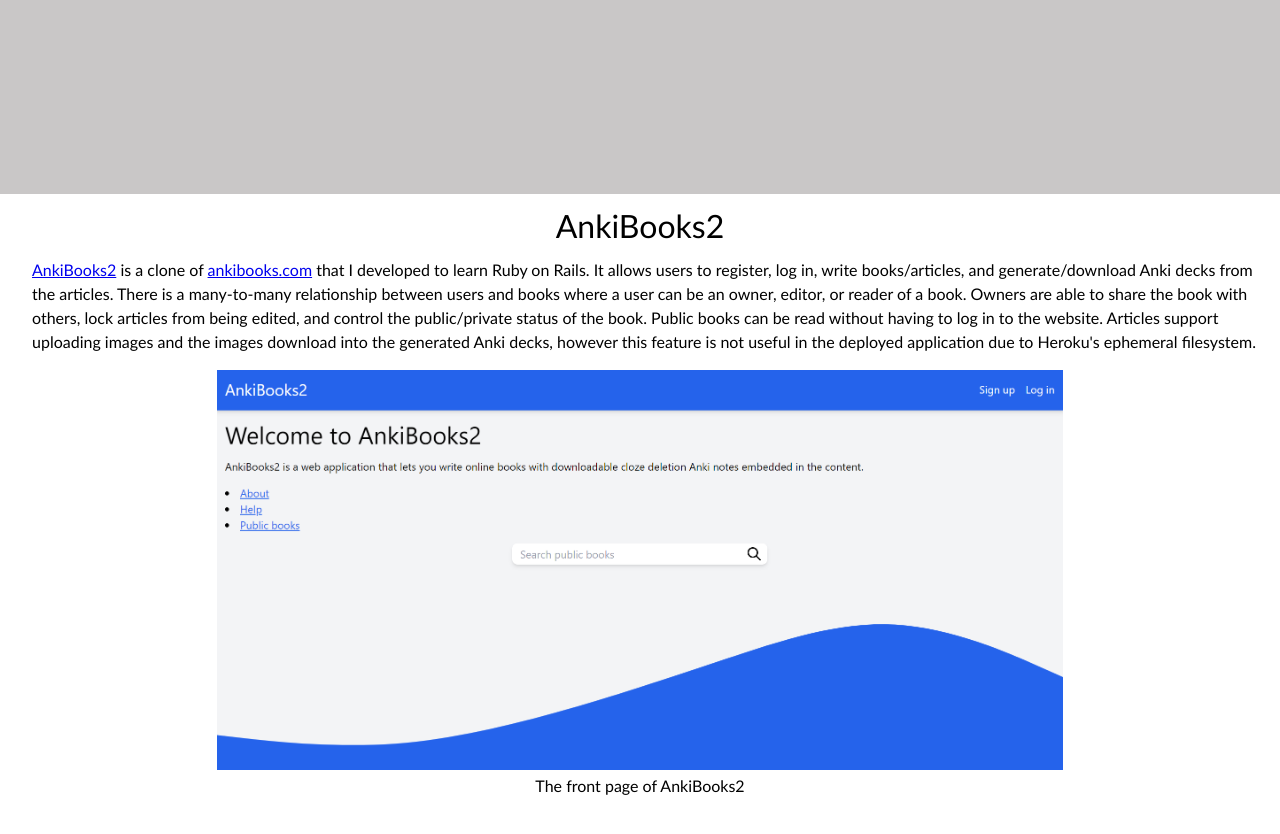
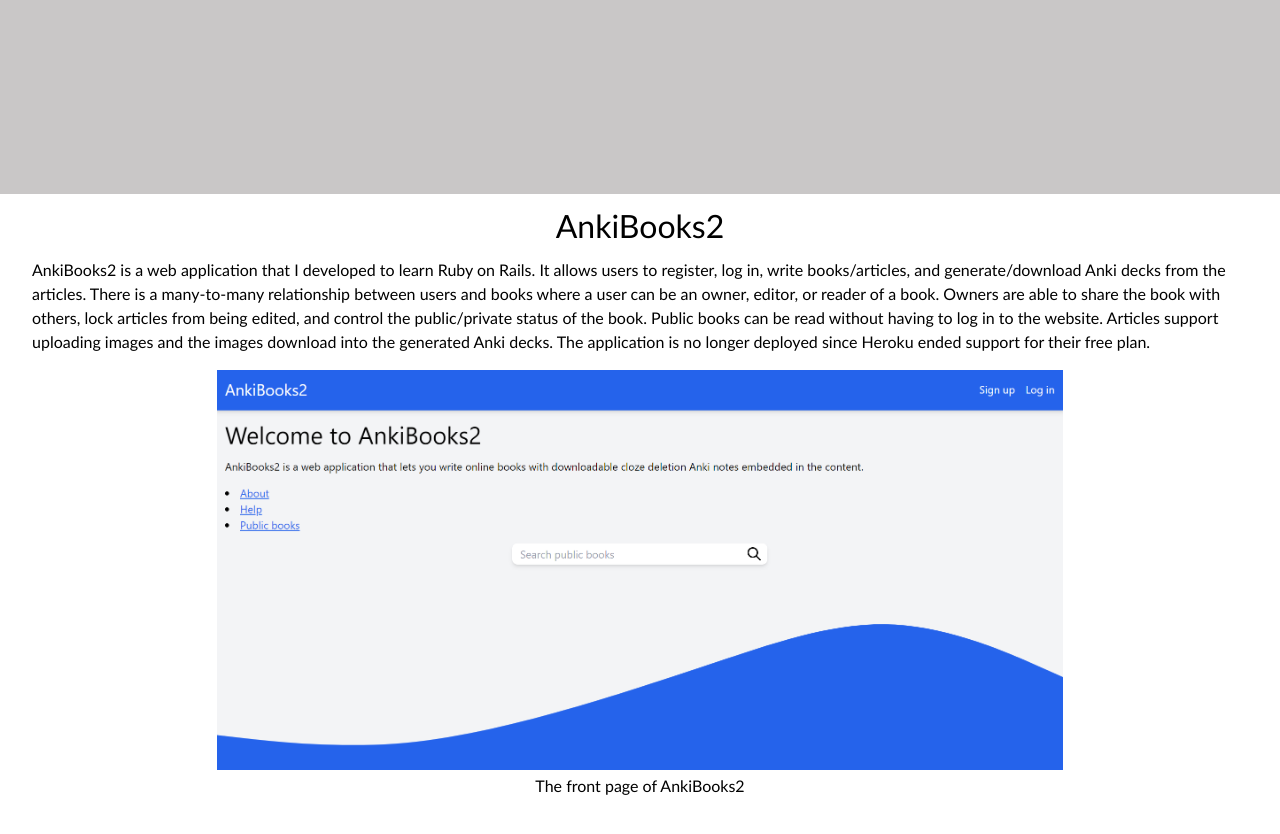
Before and after one commit to KyleRego/KyleRego.github.io, a Jekyll site: the page the-old-website/index.html, which Jekyll copies as it is, in a window 1280 px wide and 900 px high, scrolled down 1654 px. Shown: the top 834 px of the window. Built offline with Jekyll 4.4.1, drawn with Linux system fonts in a browser that asks for light colours.

Commit message:
Remove old links that no longer work

```diff
--- a/the-old-website/index.html
+++ b/the-old-website/index.html
@@ -63,13 +63,13 @@
         AnkiBooks2
       </h2>
       <p class="my-font line-height p-4 ml-4 mr-4">
-        <a href="https://ankibooks2.herokuapp.com">AnkiBooks2</a> is a clone of <a href="https://ankibooks.com">ankibooks.com</a> that I developed to learn Ruby on Rails.
+        AnkiBooks2 is a web application that I developed to learn Ruby on Rails.
         It allows users to register, log in, write books/articles, and generate/download Anki decks from the articles.
         There is a many-to-many relationship between users and books where a user can be an owner, editor, or reader of a book.
         Owners are able to share the book with others, lock articles from being edited, and control the public/private status of the book.
         Public books can be read without having to log in to the website.
-        Articles support uploading images and the images download into the generated Anki decks,
-        however this feature is not useful in the deployed application due to Heroku's ephemeral filesystem.
+        Articles support uploading images and the images download into the generated Anki decks.
+        The application is no longer deployed since Heroku ended support for their free plan.
       </p>
       <figure>
         <img src="./images/ankibooks2.png" alt="Front page of AnkiBooks2" class="fit-image center-image">
```
